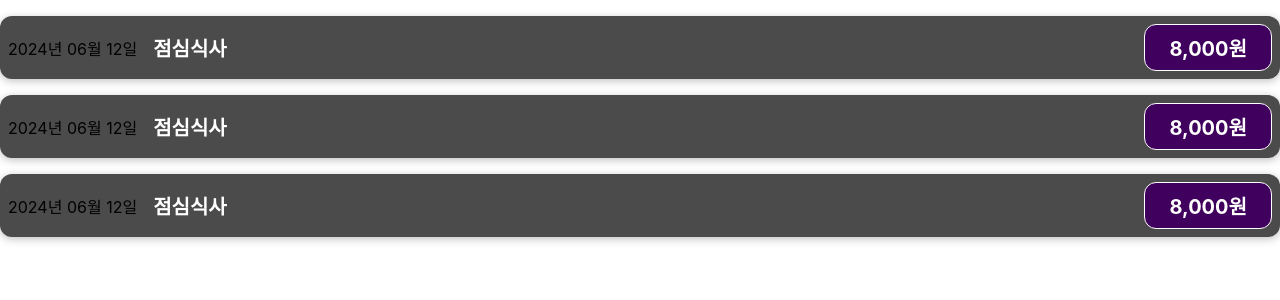
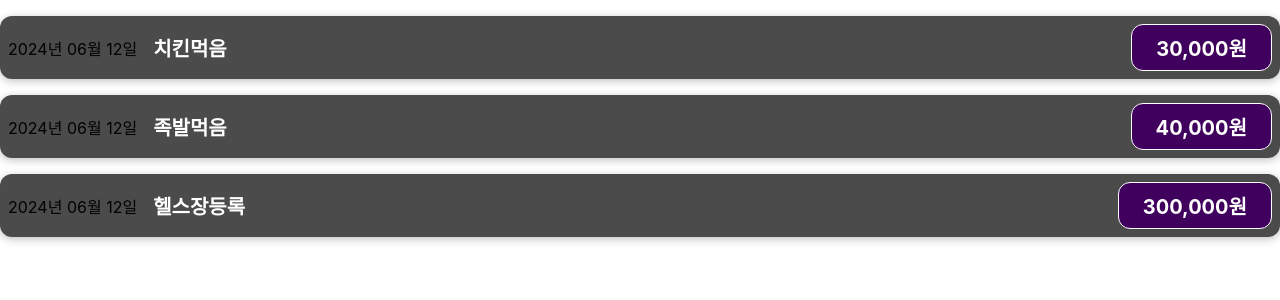
Before and after one commit to kimbyeongmo/react-study, a React (Create React App) app: page / in a window 1280 px wide. Shown: the top 300 px of the page. Built offline with nearby package versions, Linux system fonts and the light colour scheme.

Commit message:
# react props1

```diff
--- a/src/App.js
+++ b/src/App.js
@@ -20,9 +20,9 @@
 
   return (
     <>
-      <Expenseltem />
-      <Expenseltem />
-      <Expenseltem />
+      <Expenseltem title="치킨먹음" price={30000} date={new Date(2024,6,12)}/>
+      <Expenseltem title="족발먹음" price={40000} date={new Date(2024,6,12)}/>
+      <Expenseltem title="헬스장등록" price={300000} date={new Date(2024,6,12)}/>
     </>
   );
 }
--- a/src/components/expenses/Expenseltem.js
+++ b/src/components/expenses/Expenseltem.js
@@ -1,12 +1,14 @@
 import React from 'react'
 import './ExpenseItem.css';
 
-const ExpenseItem = () => {
+const ExpenseItem = ({ date, title, price: exPrice }) => {
+
+  // console.log('props: ', aaa);
 
   // 변수 선언
-  const expenseDate = new Date(2024, 6, 12);
-  const expenseTitle = '점심식사';
-  const expensePrice = 8000;
+  // const expenseDate = date;
+  // const expenseTitle = title;
+  // const expensePrice = exPrice;
 
   // 함수 선언
 
@@ -17,23 +19,21 @@
 
   const makeFormattedDate = () => {
 
-    const year = expenseDate.getFullYear();
-    const month = expenseDate.getMonth();
-    const date = expenseDate.getDate();
+    const year = date.getFullYear();
+    const month = date.getMonth();
+    const day = date.getDate();
 
-    return `${year}년 ${make2digit(month)}월 ${make2digit(date)}일`;
+    return `${year}년 ${make2digit(month)}월 ${make2digit(day)}일`;
   };
 
   // 원화 표기법으로 변환
-  const formattedPrice = new Intl.NumberFormat('ko-KR').format(expensePrice);
-
-
+  const formattedPrice = new Intl.NumberFormat('ko-KR').format(exPrice);
 
   return (
     <div className='expense-item'>
       <div>{makeFormattedDate()}</div>
       <div className='expense-item__description'>
-        <h2>{expenseTitle}</h2>
+        <h2>{title}</h2>
         <div className='expense-item__price'>{formattedPrice}원</div>
       </div>
     </div>
```
